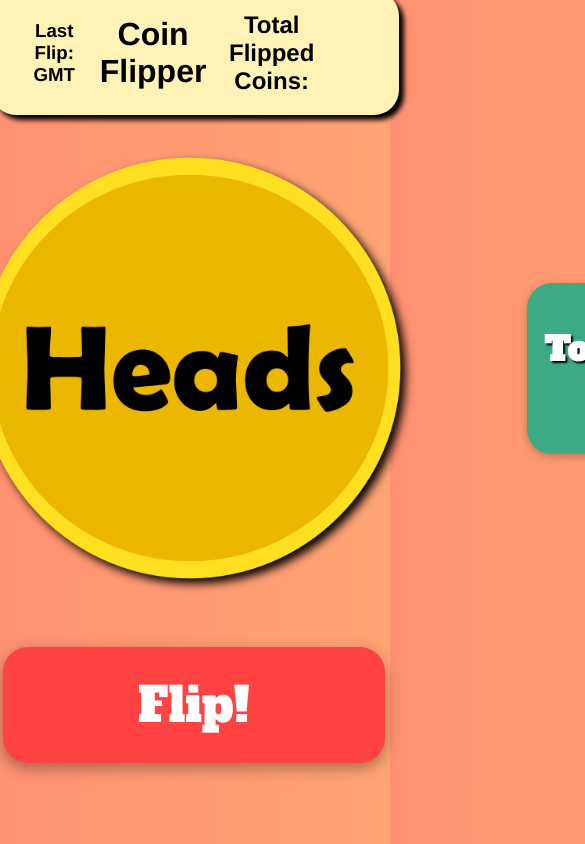
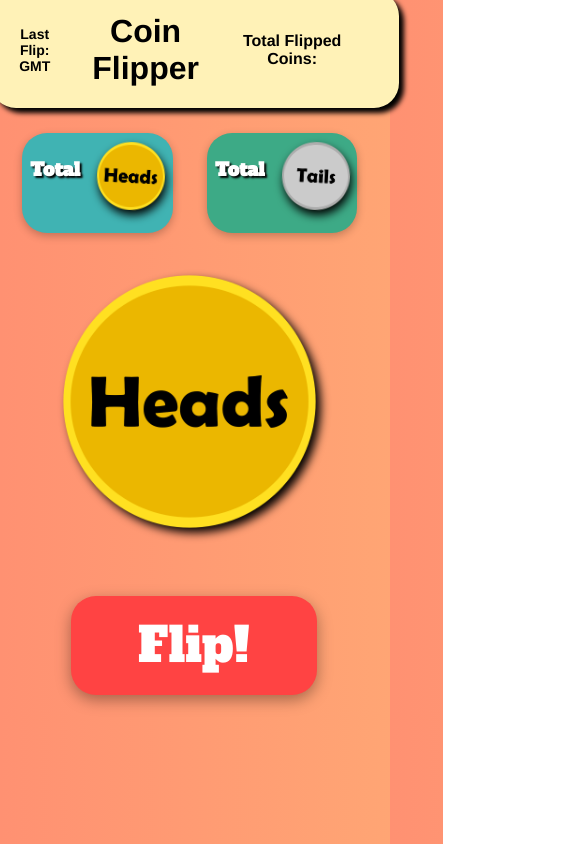
Before and after one commit to Swomp03/Coinflip-Project, a React (Vite) app in the folder frontend/: page / in a window 390 px wide. Shown: the top 844 px of the page, 585 px wide, since content can reach past the window. Built offline with nearby package versions, Linux system fonts and the light colour scheme; no server answers.

Commit message:
Mobile resizing

```diff
--- a/frontend/src/App.css
+++ b/frontend/src/App.css
@@ -98,3 +98,43 @@ body {
     transition: 0.2s;
     transition-timing-function: ease-in-out;
 }
+
+.mobileCoinCounter {
+    display: none;
+}
+
+@media(max-width: 480px) {
+    .coin {
+        width: 30vh;
+        height: 30vh;
+    }
+
+    .coin-button {
+        padding: 2vh 8vh;
+    }
+
+    .fullscreenCoinCounter {
+        display: none;
+    }
+
+    .mobileCoinCounter {
+        display: flex;
+        justify-content: center;
+    }
+
+    .coin-section {
+        display: block;
+    }
+
+    .mobileHeadsCounter {
+        margin-right: 2vh;
+    }
+
+    .mobileTailsCounter {
+        margin-left: 2vh;
+    }
+
+    .highlightSide {
+        scale: 1.1;
+    }
+}
--- a/frontend/src/App.tsx
+++ b/frontend/src/App.tsx
@@ -178,8 +178,31 @@ function App() {
 
         <div className='coin-section'>
 
+
+          <div className='mobileCoinCounter'>
+            <motion.div
+              className={`mobileHeadsCounter ${highlightHeads ? "highlightSide": "noHighlight"}`}
+              variants={mainItem}
+            >
+              <CoinCounter
+                coinSide="Heads"
+                count={totalHeads}
+              />
+            </motion.div>
+
+            <motion.div
+              className={`mobileTailsCounter ${highlightTails ? "highlightSide": "noHighlight"}`}
+              variants={mainItem}
+            >
+              <CoinCounter
+                coinSide="Tails"
+                count={totalTails}
+              />
+            </motion.div>
+          </div>
+
           <motion.div
-            className={highlightHeads ? "highlightSide": "noHighlight"}
+            className={`fullscreenCoinCounter ${highlightHeads ? "highlightSide": "noHighlight"}`}
             variants={mainItem}
           >
             <CoinCounter
@@ -208,7 +231,7 @@ function App() {
           </motion.div>
 
           <motion.div
-            className={highlightTails ? "highlightSide": "noHighlight"}
+            className={`fullscreenCoinCounter ${highlightTails ? "highlightSide": "noHighlight"}`}
             variants={mainItem}
           >
             <CoinCounter
--- a/frontend/src/components/styles/coinCounter.css
+++ b/frontend/src/components/styles/coinCounter.css
@@ -38,3 +38,18 @@
     justify-content: center;
     display: flex;
 }
+
+@media(max-width: 480px) {
+
+    .Heads,
+    .Tails {
+        padding: 1vh;
+        font-size: 12px;
+        margin-bottom: 5vh;
+        margin-top: -2vh;
+    }
+
+    .counterCoin {
+        height: 8vh;
+    }
+}
--- a/frontend/src/components/styles/header.css
+++ b/frontend/src/components/styles/header.css
@@ -20,3 +20,16 @@
 #totalFlippedCoins {
     margin-right: 8vh;
 }
+
+@media(max-width: 480px) {
+    #flipDate {
+        font-size: 14px;
+        margin-right: 0vh;
+        margin-left: -3vh;
+    }
+
+    #totalFlippedCoins {
+        font-size: 16px;
+        margin-right: 5vh;
+    }
+}
```
